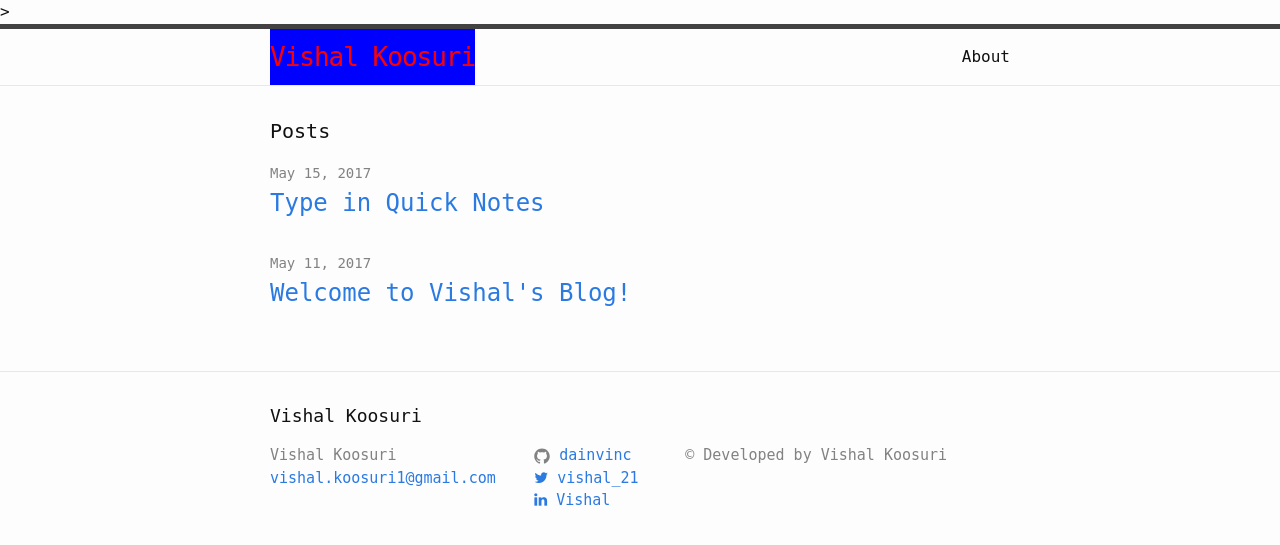
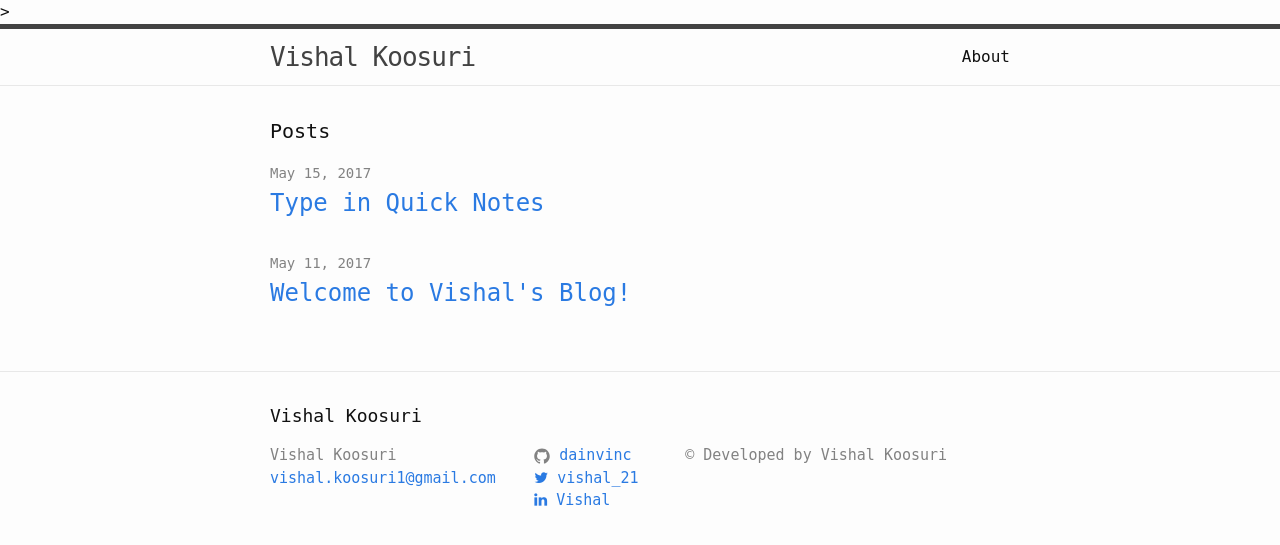
Before and after one commit to dainvinc/dainvinc.github.io, a Jekyll site: the page built from index.html, in a window 1280 px wide. Shown: the top 545 px of the page. Built offline with Jekyll 4.4.1, drawn with Linux system fonts in a browser that asks for light colours; nearby versions of some CDN libraries.

Commit message:
Commented out the class site-title

```diff
--- a/css/custom.css
+++ b/css/custom.css
@@ -19,7 +19,7 @@
     outline: none;
 }
 
-.site-title {
-    color: red;
-    background-color: blue;
-}
+/*.site-title {*/
+/*    color: red;*/
+/*    background-color: blue;*/
+/*}*/
```
